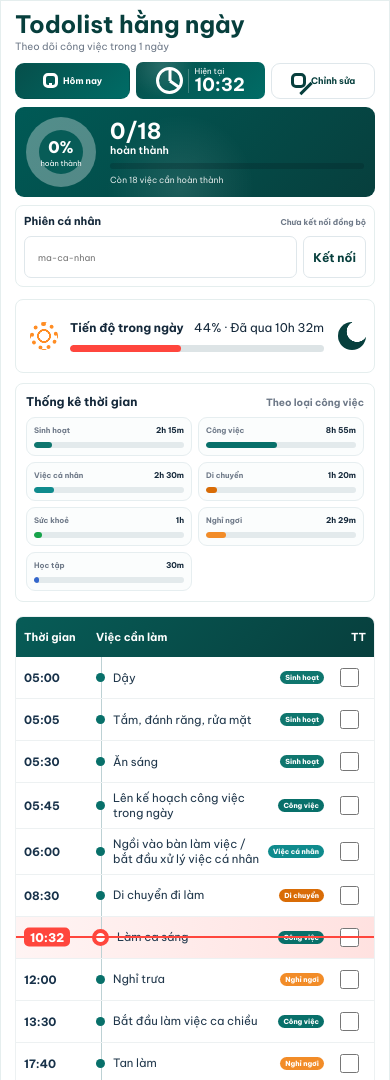
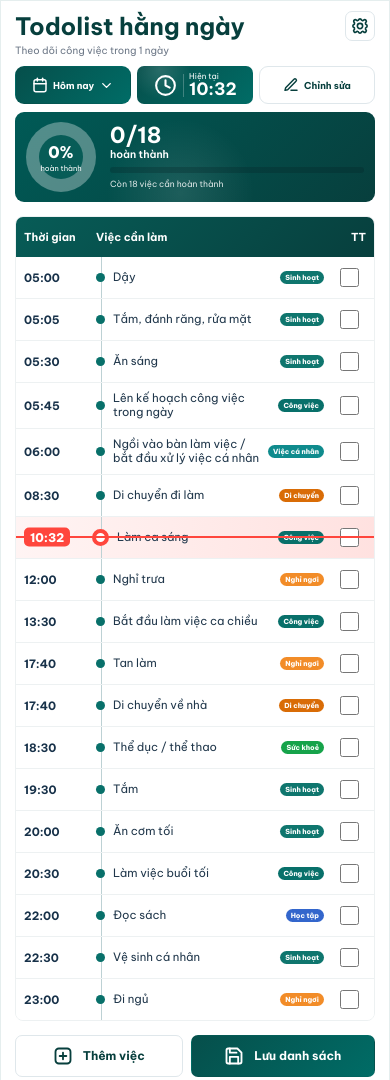
Before and after one commit to giangdk/todolist, a website: page index.html in a window 390 px wide. Shown: the top 1080 px of the page. Drawn offline with Linux system fonts and the light colour scheme.

Commit message:
Refine settings panels and icons

```diff
--- a/app.js
+++ b/app.js
@@ -45,6 +45,8 @@ const els = {
   dayProgressText: document.querySelector("#dayProgressText"),
   dayProgressBar: document.querySelector("#dayProgressBar"),
   typeStats: document.querySelector("#typeStats"),
+  settingsToggle: document.querySelector("#settingsToggle"),
+  settingsPanel: document.querySelector("#settingsPanel"),
   sessionInput: document.querySelector("#sessionInput"),
   sessionStatus: document.querySelector("#sessionStatus"),
   connectSession: document.querySelector("#connectSession"),
@@ -234,6 +236,13 @@ function renderSession() {
     els.sessionStatus.textContent = "Chưa kết nối đồng bộ";
     els.connectSession.textContent = "Kết nối";
   }
+}
+
+function toggleSettingsPanel() {
+  const shouldOpen = els.settingsPanel.hidden;
+  els.settingsPanel.hidden = !shouldOpen;
+  els.settingsToggle.setAttribute("aria-expanded", String(shouldOpen));
+  els.settingsToggle.setAttribute("aria-label", shouldOpen ? "Ẩn cài đặt" : "Mở cài đặt");
 }
 
 function renderHeader(now) {
@@ -545,6 +554,7 @@ els.editToggle.addEventListener("click", () => {
 
 els.addTaskButton.addEventListener("click", () => openTaskDialog());
 els.saveButton.addEventListener("click", () => saveTasks(true));
+els.settingsToggle.addEventListener("click", toggleSettingsPanel);
 els.connectSession.addEventListener("click", connectSession);
 els.sessionInput.addEventListener("keydown", (event) => {
   if (event.key === "Enter") connectSession();
--- a/index.html
+++ b/index.html
@@ -10,24 +10,42 @@
       href="https://fonts.googleapis.com/css2?family=Be+Vietnam+Pro:wght@400;500;600;700;800&display=swap"
       rel="stylesheet"
     />
-    <link rel="stylesheet" href="styles.css?v=10" />
+    <link rel="stylesheet" href="styles.css?v=15" />
   </head>
   <body>
     <main class="phone-shell" aria-label="Ứng dụng Todolist hằng ngày">
       <section class="app-screen">
         <header class="header">
           <div class="hero-copy">
+            <div class="title-row">
               <h1>Todolist hằng ngày</h1>
+              <button id="settingsToggle" class="settings-button" type="button" aria-label="Mở cài đặt" aria-expanded="false">
+                <svg class="icon-svg" viewBox="0 0 24 24" aria-hidden="true">
+                  <path d="M12 15.5a3.5 3.5 0 1 0 0-7 3.5 3.5 0 0 0 0 7Z"></path>
+                  <path d="M19.4 15a1.7 1.7 0 0 0 .34 1.88l.04.04a2.05 2.05 0 0 1-2.9 2.9l-.04-.04A1.7 1.7 0 0 0 15 19.4a1.7 1.7 0 0 0-1 .6l-.03.03a2.05 2.05 0 0 1-3.94 0L10 20a1.7 1.7 0 0 0-1-.6 1.7 1.7 0 0 0-1.88.34l-.04.04a2.05 2.05 0 0 1-2.9-2.9l.04-.04A1.7 1.7 0 0 0 4.6 15a1.7 1.7 0 0 0-.6-1l-.03-.03a2.05 2.05 0 0 1 0-3.94L4 10a1.7 1.7 0 0 0 .6-1 1.7 1.7 0 0 0-.34-1.88l-.04-.04a2.05 2.05 0 0 1 2.9-2.9l.04.04A1.7 1.7 0 0 0 9 4.6a1.7 1.7 0 0 0 1-.6l.03-.03a2.05 2.05 0 0 1 3.94 0L14 4a1.7 1.7 0 0 0 1 .6 1.7 1.7 0 0 0 1.88-.34l.04-.04a2.05 2.05 0 0 1 2.9 2.9l-.04.04A1.7 1.7 0 0 0 19.4 9c.08.37.28.72.6 1l.03.03a2.05 2.05 0 0 1 0 3.94L20 14c-.32.28-.52.63-.6 1Z"></path>
+                </svg>
+              </button>
+            </div>
             <p>Theo dõi công việc trong 1 ngày</p>
           </div>
           <div class="top-actions">
             <button class="pill-button today-button" type="button">
-              <span class="icon icon-calendar" aria-hidden="true"></span>
+              <svg class="icon-svg" viewBox="0 0 24 24" aria-hidden="true">
+                <path d="M8 2v4"></path>
+                <path d="M16 2v4"></path>
+                <rect x="3" y="4" width="18" height="18" rx="3"></rect>
+                <path d="M3 10h18"></path>
+              </svg>
               <span>Hôm nay</span>
-              <span class="icon icon-chevron" aria-hidden="true"></span>
+              <svg class="icon-svg chevron-svg" viewBox="0 0 24 24" aria-hidden="true">
+                <path d="m6 9 6 6 6-6"></path>
+              </svg>
             </button>
             <article class="current-time-widget" aria-live="polite">
-              <span class="icon icon-clock" aria-hidden="true"></span>
+              <svg class="icon-svg clock-svg" viewBox="0 0 24 24" aria-hidden="true">
+                <circle cx="12" cy="12" r="9"></circle>
+                <path d="M12 7v5l4 2"></path>
+              </svg>
               <span class="time-divider" aria-hidden="true"></span>
               <span>
                 <span class="widget-label">Hiện tại</span>
@@ -35,7 +53,10 @@
               </span>
             </article>
             <button id="editToggle" class="outline-button" type="button" aria-pressed="false">
-              <span class="icon icon-edit" aria-hidden="true"></span>
+              <svg class="icon-svg" viewBox="0 0 24 24" aria-hidden="true">
+                <path d="M12 20h9"></path>
+                <path d="M16.5 3.5a2.12 2.12 0 0 1 3 3L7 19l-4 1 1-4Z"></path>
+              </svg>
               <span>Chỉnh sửa</span>
             </button>
           </div>
@@ -56,37 +77,45 @@
           </div>
         </section>
 
-        <section class="session-card" aria-label="Đồng bộ dữ liệu cá nhân">
-          <div class="session-copy">
-            <strong>Phiên cá nhân</strong>
-            <span id="sessionStatus">Chưa kết nối đồng bộ</span>
-          </div>
+        <section id="settingsPanel" class="settings-panel" hidden aria-label="Cài đặt và thông tin mở rộng">
+          <details class="collapsible-card session-panel">
+            <summary>
+              <span>Phiên cá nhân</span>
+              <small id="sessionStatus">Chưa kết nối đồng bộ</small>
+            </summary>
+            <div class="session-card" aria-label="Đồng bộ dữ liệu cá nhân">
               <div class="session-controls">
                 <input id="sessionInput" type="text" inputmode="latin" autocomplete="off" placeholder="ma-ca-nhan" />
                 <button id="connectSession" class="outline-button session-button" type="button">Kết nối</button>
               </div>
-        </section>
+            </div>
+          </details>
 
-        <section class="day-progress-card" aria-label="Tiến độ trong ngày">
+          <details class="collapsible-card day-panel">
+            <summary>
+              <span>Tiến độ trong ngày</span>
+              <small id="dayProgressText">0% · Đã qua 0h 00m</small>
+            </summary>
+            <div class="day-progress-card" aria-label="Tiến độ trong ngày">
               <span class="sun-mark" aria-hidden="true"></span>
               <div>
-            <div class="day-progress-title">
-              <strong>Tiến độ trong ngày</strong>
-              <span id="dayProgressText">0% · Đã qua 0h 00m</span>
-            </div>
                 <div class="bar day-bar" aria-hidden="true">
                   <span id="dayProgressBar"></span>
                 </div>
               </div>
               <span class="moon-mark" aria-hidden="true"></span>
+            </div>
+          </details>
+
+          <details class="collapsible-card stats-panel">
+            <summary>
+              <span>Thống kê thời gian</span>
+              <small>Theo loại công việc</small>
+            </summary>
+            <section class="type-stats-card" aria-label="Thống kê thời gian theo loại công việc">
+              <div id="typeStats" class="type-stats-grid"></div>
             </section>
-
-        <section class="type-stats-card" aria-label="Thống kê thời gian theo loại công việc">
-          <div class="stats-head">
-            <strong>Thống kê thời gian</strong>
-            <span>Theo loại công việc</span>
-          </div>
-          <div id="typeStats" class="type-stats-grid"></div>
+          </details>
         </section>
 
         <section class="timeline-card" aria-label="Danh sách công việc dạng timeline">
@@ -120,11 +149,19 @@
 
         <footer class="bottom-actions">
           <button id="addTaskButton" class="outline-button add-inline" type="button">
-            <span class="icon icon-plus-box" aria-hidden="true"></span>
+            <svg class="icon-svg" viewBox="0 0 24 24" aria-hidden="true">
+              <rect x="3" y="3" width="18" height="18" rx="4"></rect>
+              <path d="M12 8v8"></path>
+              <path d="M8 12h8"></path>
+            </svg>
             <span>Thêm việc</span>
           </button>
           <button id="saveButton" class="pill-button save-button" type="button">
-            <span class="icon icon-save" aria-hidden="true"></span>
+            <svg class="icon-svg" viewBox="0 0 24 24" aria-hidden="true">
+              <path d="M19 21H5a2 2 0 0 1-2-2V5a2 2 0 0 1 2-2h11l5 5v11a2 2 0 0 1-2 2Z"></path>
+              <path d="M17 21v-8H7v8"></path>
+              <path d="M7 3v5h8"></path>
+            </svg>
             <span>Lưu danh sách</span>
           </button>
         </footer>
@@ -137,7 +174,10 @@
         <div class="dialog-head">
           <h2 id="dialogTitle">Thêm việc</h2>
           <button class="icon-button" value="cancel" type="button" id="closeDialog" aria-label="Đóng">
-            <span class="icon icon-close" aria-hidden="true"></span>
+            <svg class="icon-svg" viewBox="0 0 24 24" aria-hidden="true">
+              <path d="M18 6 6 18"></path>
+              <path d="m6 6 12 12"></path>
+            </svg>
           </button>
         </div>
         <label>
@@ -176,6 +216,6 @@
     </dialog>
 
     <div id="toast" class="toast" role="status" aria-live="polite"></div>
-    <script src="app.js?v=10"></script>
+    <script src="app.js?v=12"></script>
   </body>
 </html>
--- a/styles.css
+++ b/styles.css
@@ -94,6 +94,13 @@ button {
   margin: 0 0 10px;
 }
 
+.title-row {
+  display: grid;
+  grid-template-columns: minmax(0, 1fr) auto;
+  align-items: center;
+  gap: 8px;
+}
+
 h1 {
   margin: 0;
   max-width: 100%;
@@ -104,6 +111,32 @@ h1 {
   white-space: nowrap;
 }
 
+.settings-button {
+  width: 30px;
+  height: 30px;
+  border: 1px solid var(--line);
+  border-radius: 7px;
+  display: inline-flex;
+  align-items: center;
+  justify-content: center;
+  padding: 0;
+  color: var(--teal-950);
+  background: #fff;
+  line-height: 0;
+}
+
+.settings-button[aria-expanded="true"] {
+  background: var(--teal-950);
+  border-color: var(--teal-950);
+  color: #fff;
+}
+
+.settings-button .icon-svg {
+  width: 18px;
+  height: 18px;
+  display: block;
+}
+
 .hero-copy p {
   margin: 3px 0 0;
   color: var(--muted);
@@ -112,8 +145,8 @@ h1 {
 
 .top-actions {
   display: grid;
-  grid-template-columns: minmax(0, 1fr) minmax(104px, 1.15fr) minmax(0, 0.9fr);
-  gap: 8px;
+  grid-template-columns: minmax(0, 1fr) minmax(108px, 1fr) minmax(0, 1fr);
+  gap: 7px;
   align-items: center;
   min-width: 0;
 }
@@ -151,21 +184,21 @@ h1 {
 
 .top-actions .pill-button,
 .top-actions .outline-button {
-  min-height: 36px;
-  padding: 0 8px;
-  font-size: 10px;
+  min-height: 40px;
+  padding: 0 9px;
+  font-size: 10.5px;
   min-width: 0;
 }
 
 .current-time-widget {
   min-width: 104px;
-  min-height: 42px;
+  min-height: 40px;
   border-radius: 7px;
-  padding: 6px 8px;
+  padding: 5px 8px;
   display: flex;
   align-items: center;
   justify-content: center;
-  gap: 6px;
+  gap: 5px;
   color: #fff;
   background:
     radial-gradient(circle at 20% 10%, rgba(255, 255, 255, 0.14), transparent 30%),
@@ -175,7 +208,7 @@ h1 {
 
 .time-divider {
   width: 1px;
-  height: 28px;
+  height: 26px;
   background: rgba(255, 255, 255, 0.24);
 }
 
@@ -188,7 +221,7 @@ h1 {
 #currentTime {
   display: block;
   margin-top: 1px;
-  font-size: 19px;
+  font-size: 18px;
   line-height: 1;
 }
 
@@ -287,32 +320,74 @@ h1 {
   transition: width 180ms ease;
 }
 
-.session-card {
+.settings-panel {
+  display: grid;
+  gap: 8px;
   margin-top: 10px;
+}
+
+.settings-panel[hidden] {
+  display: none;
+}
+
+.collapsible-card {
   border: 1px solid #e5eeee;
   border-radius: 8px;
+  background: #fff;
+}
+
+.collapsible-card summary {
+  min-height: 36px;
+  padding: 0 10px;
+  display: flex;
+  align-items: center;
+  justify-content: space-between;
+  gap: 10px;
+  cursor: pointer;
+  list-style: none;
+}
+
+.collapsible-card summary::-webkit-details-marker {
+  display: none;
+}
+
+.collapsible-card summary::after {
+  content: "+";
+  width: 18px;
+  height: 18px;
+  border: 1px solid var(--line);
+  border-radius: 6px;
+  display: inline-grid;
+  place-items: center;
+  color: var(--teal-950);
+  font-size: 13px;
+  font-weight: 800;
+  flex: 0 0 auto;
+}
+
+.collapsible-card[open] summary::after {
+  content: "-";
+}
+
+.collapsible-card summary span {
+  color: var(--ink);
+  font-size: 12px;
+  font-weight: 800;
+}
+
+.collapsible-card summary small {
+  color: var(--muted);
+  font-size: 9px;
+  font-weight: 700;
+  margin-left: auto;
+}
+
+.session-card {
+  border-top: 1px solid #eef3f3;
   padding: 10px;
   display: grid;
   gap: 8px;
   background: #fff;
-}
-
-.session-copy {
-  display: flex;
-  align-items: baseline;
-  justify-content: space-between;
-  gap: 10px;
-}
-
-.session-copy strong {
-  color: var(--ink);
-  font-size: 12px;
-}
-
-.session-copy span {
-  color: var(--muted);
-  font-size: 9px;
-  font-weight: 700;
 }
 
 .session-controls {
@@ -337,10 +412,11 @@ h1 {
 }
 
 .day-progress-card {
-  margin-top: 12px;
+  margin-top: 0;
   min-height: 74px;
-  border: 1px solid #e5eeee;
-  border-radius: 8px;
+  border: 0;
+  border-top: 1px solid #eef3f3;
+  border-radius: 0 0 8px 8px;
   padding: 14px 18px;
   display: grid;
   grid-template-columns: 32px 1fr 26px;
@@ -386,10 +462,11 @@ h1 {
 }
 
 .type-stats-card {
-  margin-top: 12px;
-  border: 1px solid #e5eeee;
-  border-radius: 8px;
-  padding: 13px 14px;
+  margin-top: 0;
+  border: 0;
+  border-top: 1px solid #eef3f3;
+  border-radius: 0 0 8px 8px;
+  padding: 12px;
   background: #fff;
   box-shadow: none;
 }
@@ -819,6 +896,28 @@ select {
   flex: 0 0 auto;
 }
 
+.icon-svg {
+  width: 20px;
+  height: 20px;
+  flex: 0 0 auto;
+  fill: none;
+  stroke: currentColor;
+  stroke-width: 2.2;
+  stroke-linecap: round;
+  stroke-linejoin: round;
+}
+
+.clock-svg {
+  width: 32px;
+  height: 32px;
+  stroke-width: 2;
+}
+
+.chevron-svg {
+  width: 18px;
+  height: 18px;
+}
+
 .icon-menu::before,
 .icon-menu::after,
 .icon-menu {
@@ -895,6 +994,36 @@ select {
   border-radius: 50%;
   width: 38px;
   height: 38px;
+}
+
+.icon-settings {
+  width: 18px;
+  height: 18px;
+  border: 2px solid currentColor;
+  border-radius: 50%;
+}
+
+.icon-settings::before,
+.icon-settings::after {
+  content: "";
+  position: absolute;
+  left: 50%;
+  top: 50%;
+  width: 4px;
+  height: 4px;
+  border-radius: 50%;
+  background: currentColor;
+  transform: translate(-50%, -50%);
+}
+
+.icon-settings::after {
+  width: 24px;
+  height: 2px;
+  border-radius: 999px;
+  background: currentColor;
+  box-shadow: 0 -8px 0 currentColor, 0 8px 0 currentColor;
+  transform: translate(-50%, -50%) rotate(45deg);
+  opacity: 0.35;
 }
 
 .icon-clock::before,
@@ -1001,7 +1130,7 @@ select {
   }
 
   .top-actions {
-    grid-template-columns: minmax(0, 1fr) minmax(104px, 1.12fr) minmax(0, 0.9fr);
+    grid-template-columns: minmax(0, 1fr) minmax(98px, 1fr) minmax(0, 1fr);
     gap: 6px;
   }
 
@@ -1010,13 +1139,13 @@ select {
     grid-column: auto;
     width: 100%;
     min-width: 0;
-    min-height: 36px;
+    min-height: 38px;
     padding: 5px 6px;
     gap: 5px;
   }
 
   #currentTime {
-    font-size: 18px;
+    font-size: 17px;
   }
 
   .widget-label {
@@ -1024,15 +1153,15 @@ select {
   }
 
   .time-divider {
-    height: 24px;
+    height: 23px;
   }
 
   .top-actions .pill-button,
   .top-actions .outline-button {
-    min-height: 36px;
+    min-height: 38px;
     width: 100%;
     padding: 0 6px;
-    font-size: 9px;
+    font-size: 9.5px;
     gap: 5px;
     border-radius: 9px;
   }
@@ -1042,10 +1171,25 @@ select {
     height: 15px;
   }
 
+  .top-actions .icon-svg {
+    width: 16px;
+    height: 16px;
+  }
+
+  .top-actions .chevron-svg {
+    width: 15px;
+    height: 15px;
+  }
+
   .current-time-widget .icon-clock {
-    width: 27px;
-    height: 27px;
+    width: 25px;
+    height: 25px;
     border-width: 3px;
+  }
+
+  .current-time-widget .clock-svg {
+    width: 25px;
+    height: 25px;
   }
 
   .today-button {
@@ -1105,17 +1249,22 @@ select {
     height: 6px;
   }
 
-  .session-card {
-    margin-top: 8px;
-    padding: 8px;
+  .collapsible-card summary {
+    min-height: 34px;
+    padding: 0 8px;
   }
 
-  .session-copy strong {
+  .collapsible-card summary span {
     font-size: 11px;
   }
 
-  .session-copy span {
+  .collapsible-card summary small {
     font-size: 8px;
+  }
+
+  .session-card,
+  .type-stats-card {
+    padding: 8px;
   }
 
   .session-controls {
@@ -1130,25 +1279,7 @@ select {
 
   .day-progress-card {
     grid-template-columns: 26px 1fr 22px;
-    padding: 13px 14px;
-  }
-
-  .day-progress-title {
-    font-size: 12px;
-  }
-
-  .type-stats-card {
-    margin-top: 10px;
-    padding: 10px;
-    border-radius: 8px;
-  }
-
-  .stats-head {
-    margin-bottom: 8px;
-  }
-
-  .stats-head strong {
-    font-size: 12px;
+    padding: 11px 12px;
   }
 
   .type-stats-grid {
```
Lines whose indentation alone changed are shown as unchanged.
